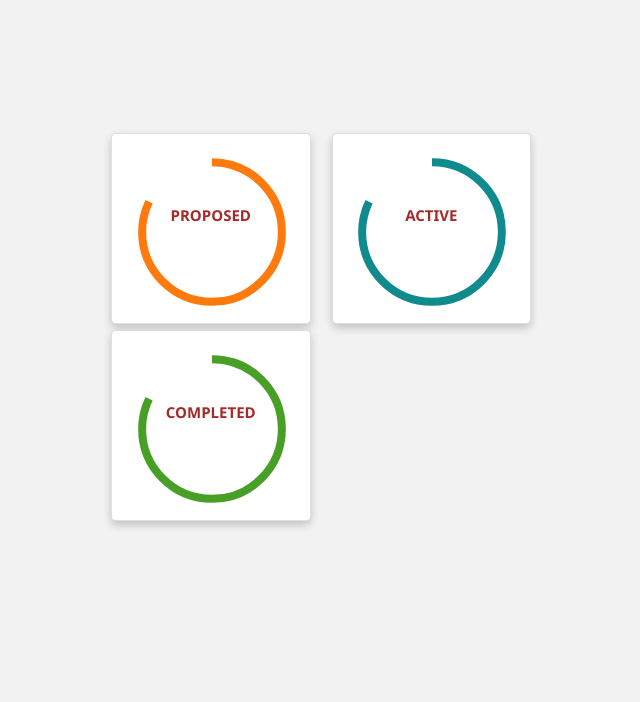
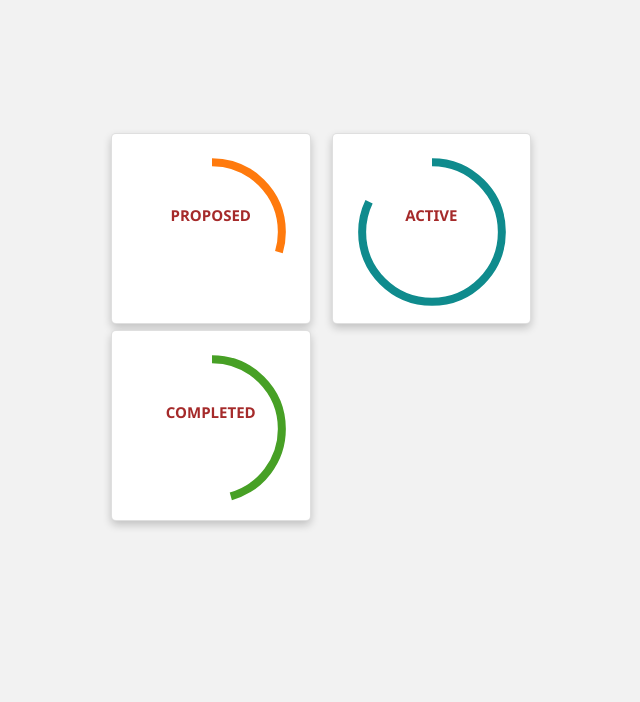
Before and after one commit to afieqhamieza/Project-Management, a Django app: page / in a window 1280 px wide. Shown: the part 151-853 px from the top of the page, without its empty margins (259-899 px from the left). Run offline with Django 3.2, Linux system fonts and the light colour scheme; data comes from the database, SQL or seed files in the repository; some libraries are stand-ins or nearby versions.

Commit message:
change styling class for doughnut charts

```diff
--- a/ee/homepage/static/css/homepage.css
+++ b/ee/homepage/static/css/homepage.css
@@ -67,38 +67,57 @@ svg {
     stroke-dashoffset: 440;
 }
 
-.html .circle_animation {
-    -webkit-animation: html 1s ease-out forwards;
-    animation: html 1s ease-out forwards;
+.doughnut_proposed .circle_animation {
+    -webkit-animation: doughnut_proposed 1s ease-out forwards;
+    animation: doughnut_proposed 1s ease-out forwards;
 }
 
-.css .circle_animation {
-    -webkit-animation: css 1s ease-out forwards;
-    animation: css 1s ease-out forwards;
+.doughnut_indevelopment .circle_animation {
+    -webkit-animation: doughnut_indevelopment 1s ease-out forwards;
+    animation: doughnut_indevelopment 1s ease-out forwards;
 }
 
-@-webkit-keyframes html {
+.doughnut_completed .circle_animation {
+    -webkit-animation: doughnut_completed 1s ease-out forwards;
+    animation: doughnut_completed 1s ease-out forwards;
+}
+
+@-webkit-keyframes doughnut_proposed {
+    to {
+        stroke-dashoffset: 310;
+        /* 50% would be 220 (half the initial value specified above) */
+    }
+}
+
+@keyframes doughnut_proposed {
+    to {
+        stroke-dashoffset: 310;
+    }
+}
+
+@-webkit-keyframes doughnut_indevelopment {
     to {
         stroke-dashoffset: 80;
         /* 50% would be 220 (half the initial value specified above) */
     }
 }
 
-@keyframes html {
+@keyframes doughnut_indevelopment {
     to {
         stroke-dashoffset: 80;
     }
 }
 
-@-webkit-keyframes css {
+@-webkit-keyframes doughnut_completed {
     to {
-        stroke-dashoffset: 160;
+        stroke-dashoffset: 240;
+        /* 50% would be 220 (half the initial value specified above) */
     }
 }
 
-@keyframes css {
+@keyframes doughnut_completed {
     to {
-        stroke-dashoffset: 160;
+        stroke-dashoffset: 240;
     }
 }
 
--- a/ee/homepage/templates/homepage.html
+++ b/ee/homepage/templates/homepage.html
@@ -13,7 +13,7 @@
         <div class="center">
             <div class="first3 card text-white">
                 <div class="card-body centerContent ">
-                    <div class="item html">
+                    <div class="item doughnut_proposed">
                         <h2 class="doughWrite">PROPOSED</h2>
                         <svg width="160" height="160" xmlns="http://www.w3.org/2000/svg">
                             <g>
@@ -28,7 +28,7 @@
             &nbsp; &nbsp;
             <div class="first3 card text-white ">
                 <div class="card-body centerContent ">
-                    <div class="item html">
+                    <div class="item doughnut_indevelopment">
                         <h2 class="doughWrite">ACTIVE</h2>
                         <svg width="160" height="160" xmlns="http://www.w3.org/2000/svg">
                             <g>
@@ -43,7 +43,7 @@
             &nbsp;&nbsp;&nbsp;
             <div class="first3 card text-white ">
                 <div class="card-body centerContent ">
-                    <div class="item html">
+                    <div class="item doughnut_completed">
                         <h2 class="doughWrite">COMPLETED</h2>
                         <svg width="160" height="160" xmlns="http://www.w3.org/2000/svg">
                             <g>
```
